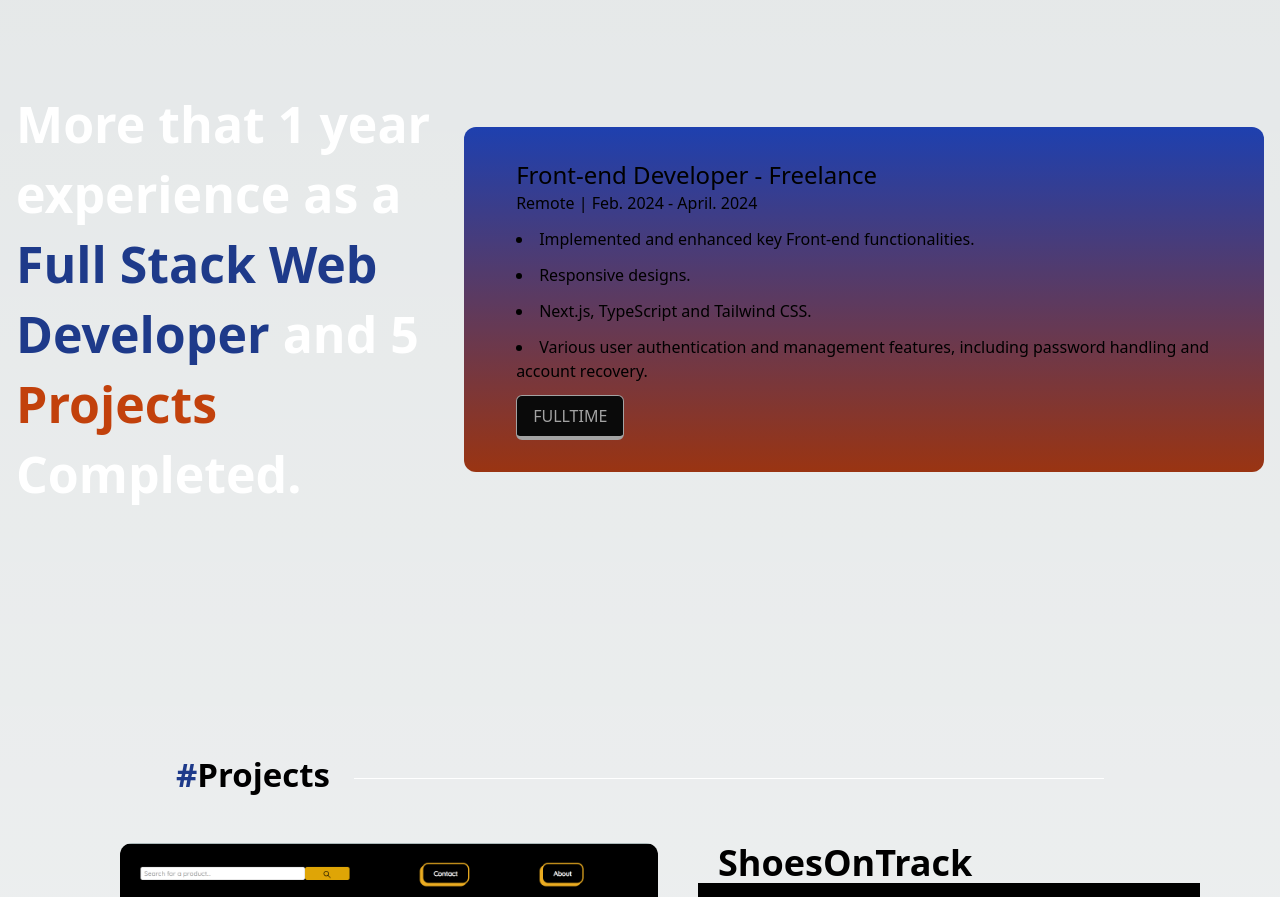
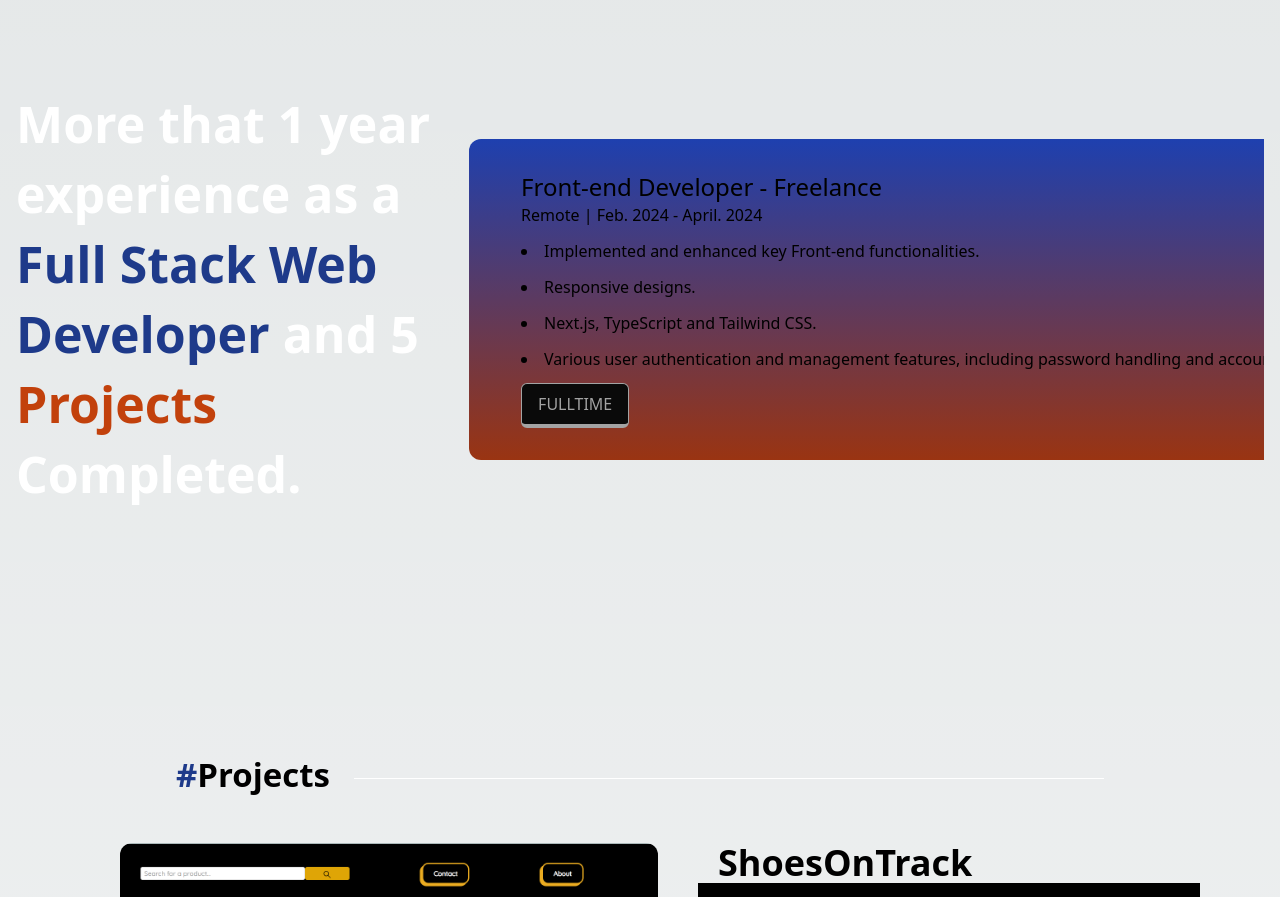
Before and after one commit to Jessuss0/Portfolio-JesusAcosta, a Next.js app in the folder portfolio-jesusacosta/: page / in a window 1280 px wide. Shown: the part 2240-3137 px from the top of the page. Built offline with nearby package versions, Linux system fonts and the light colour scheme.

Commit message:
fix mobile

```diff
--- a/portfolio-jesusacosta/src/components/experience/experience.jsx
+++ b/portfolio-jesusacosta/src/components/experience/experience.jsx
@@ -36,6 +36,8 @@ export default function Experience() {
             Completed.
           </p>
         </motion.div>
+        <div className="overflow-hidden">
+
         <motion.div
           className=" mt-20 xl:mt-0 xl:flex xl:justify-center xl:items-center flex flex-col-reverse md:flex-row bg-gradient-to-t from-orange-800 to-blue-800 p-8 md:w-[800px] lg:w-[1000px] rounded-xl"
           initial={{ x: 200, opacity: 0 }}
@@ -45,7 +47,7 @@ export default function Experience() {
             ease: "easeInOut",
           }}
           viewport={{ once: false, amount: 0.2 }}
-        >
+          >
           <div className="md:ml-5 md:mr-auto">
             <h2 className="text-2xl font-medium">
               Front-end Developer - Freelance
@@ -70,6 +72,7 @@ export default function Experience() {
             </div>
           </div>
         </motion.div>
+          </div>
       </div>
     </div>
   );
```
